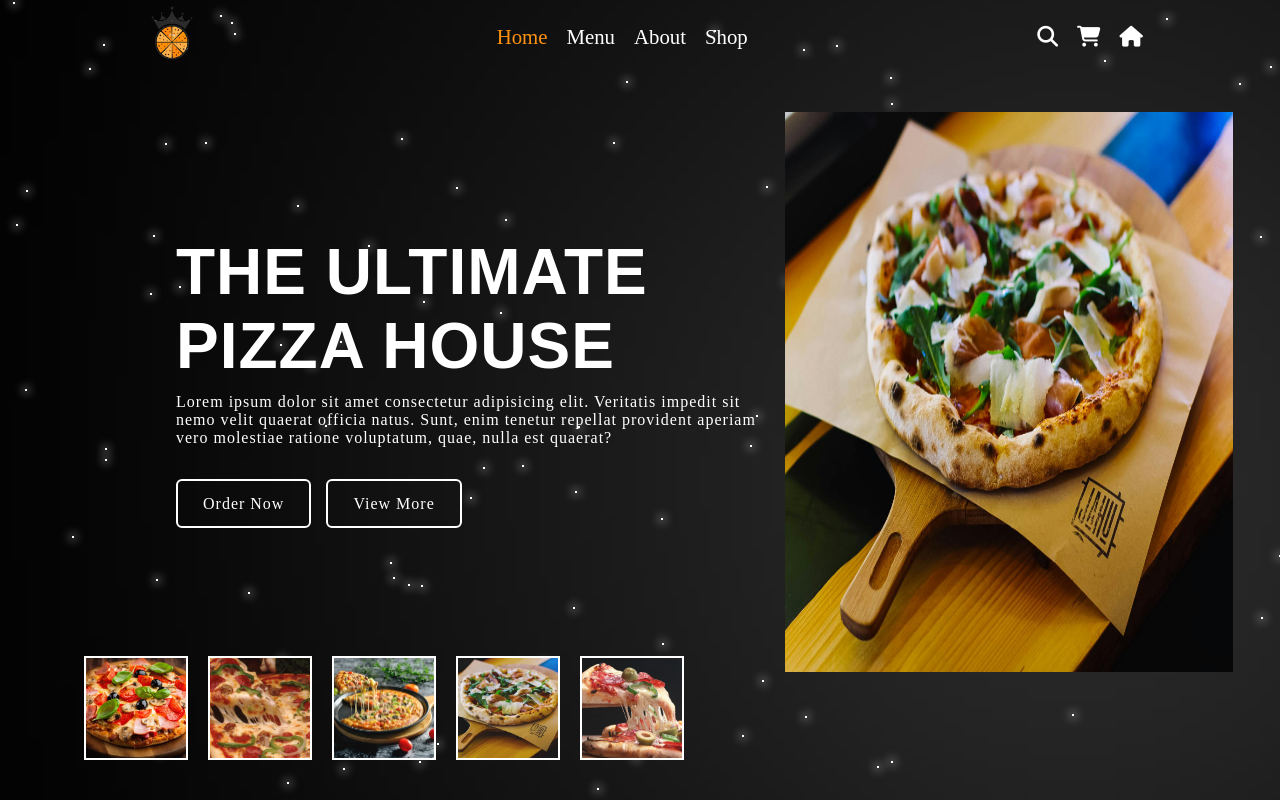
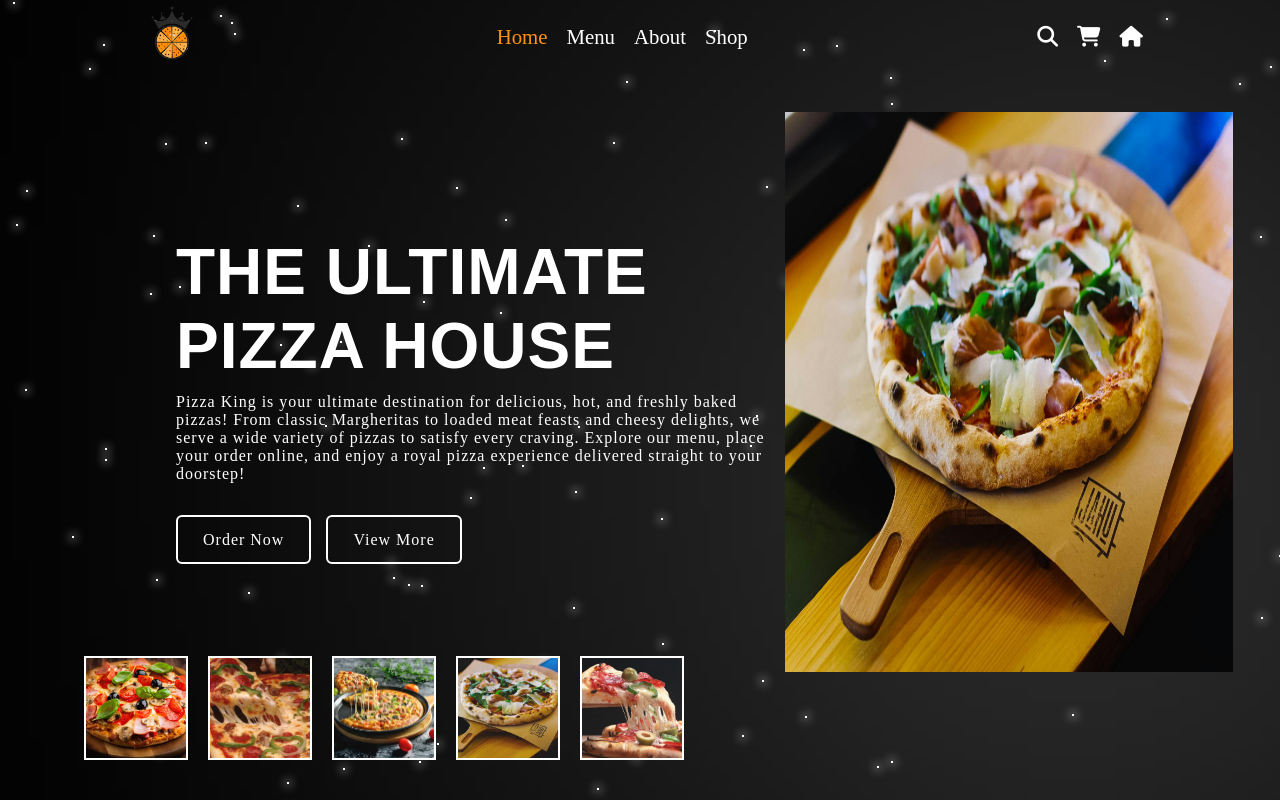
Before and after one commit to IamBhumikaDas/OIBSIP_task1, a plain HTML site: page index.html in a window 1280 px wide. Shown: the top 800 px of the page. Drawn offline with Linux system fonts and the light colour scheme.

Commit message:
second commit

```diff
--- a/index.html
+++ b/index.html
@@ -31,7 +31,7 @@
 
             <div class="text">
                 <h1>THE ULTIMATE <br> PIZZA HOUSE</h1>
-                <p>Lorem ipsum dolor sit amet consectetur adipisicing elit. Veritatis impedit sit nemo velit quaerat officia natus. Sunt, enim tenetur repellat provident aperiam vero molestiae ratione voluptatum, quae, nulla est quaerat?</p>
+                <p>Pizza King is your ultimate destination for delicious, hot, and freshly baked pizzas! From classic Margheritas to loaded meat feasts and cheesy delights, we serve a wide variety of pizzas to satisfy every craving. Explore our menu, place your order online, and enjoy a royal pizza experience delivered straight to your doorstep!</p>
            <a href="" class="btn">Order Now</a>
            <a href="" class="btn">View More</a>
             </div>
```
